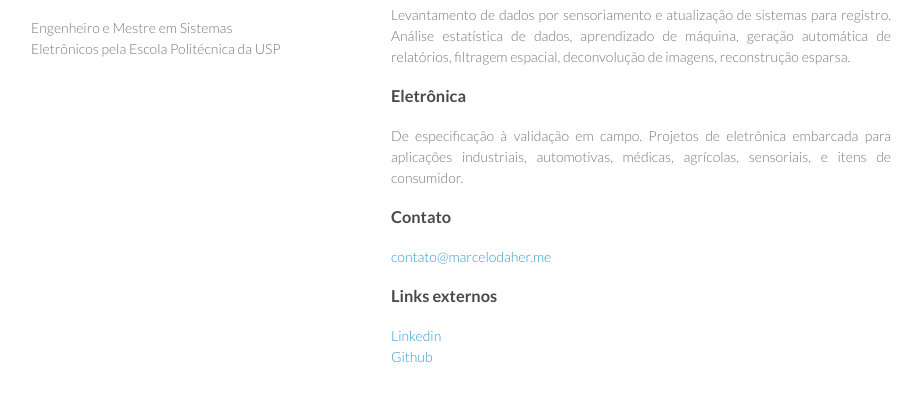
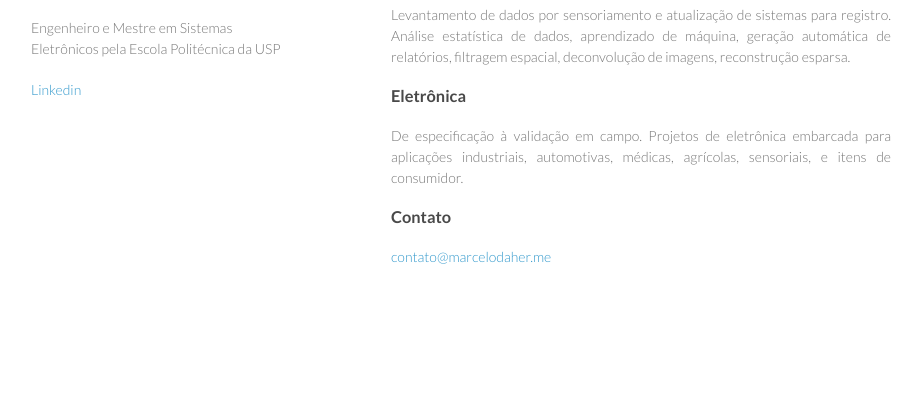
Before and after one commit to marcelodaher/marcelodaher.github.io, a plain HTML site: page index.html in a window 1280 px wide. Shown: the part 92-492 px from the top of the page, without its empty margins (179-1101 px from the left). Drawn offline with Linux system fonts and the light colour scheme.

Commit message:
Links reorganizados

```diff
--- a/index.html
+++ b/index.html
@@ -18,7 +18,7 @@
 
         <h1>Marcelo Daher</h1>
         <p>Engenheiro e Mestre em Sistemas Eletrônicos pela Escola Politécnica da USP</p>
-
+<p><a href="http://lnkd.in/dSKi5XH">Linkedin</a><br>
 
 
       </header>
@@ -44,15 +44,3 @@ Projetos de eletrônica embarcada para aplicações industriais, automotivas, m
 <a name="contato" class="anchor" href="#contato"><span class="octicon octicon-link"></span></a>Contato</h3>
 
 <a href="mailto:contato@marcelodaher.me">contato@marcelodaher.me</a><br></p>
-
-<h3>
-<a name="links" class="anchor" href="#links"><span class="octicon octicon-link"></span></a>Links externos</h3>
-<a href="http://lnkd.in/dSKi5XH">Linkedin</a><br>
-<p><a href="https://github.com/marcelodaher" target="_blank">Github</a><br>
-      </section>
-
-    </div>
-    <script src="javascripts/scale.fix.js"></script>
-
-  </body>
-</html>
```
